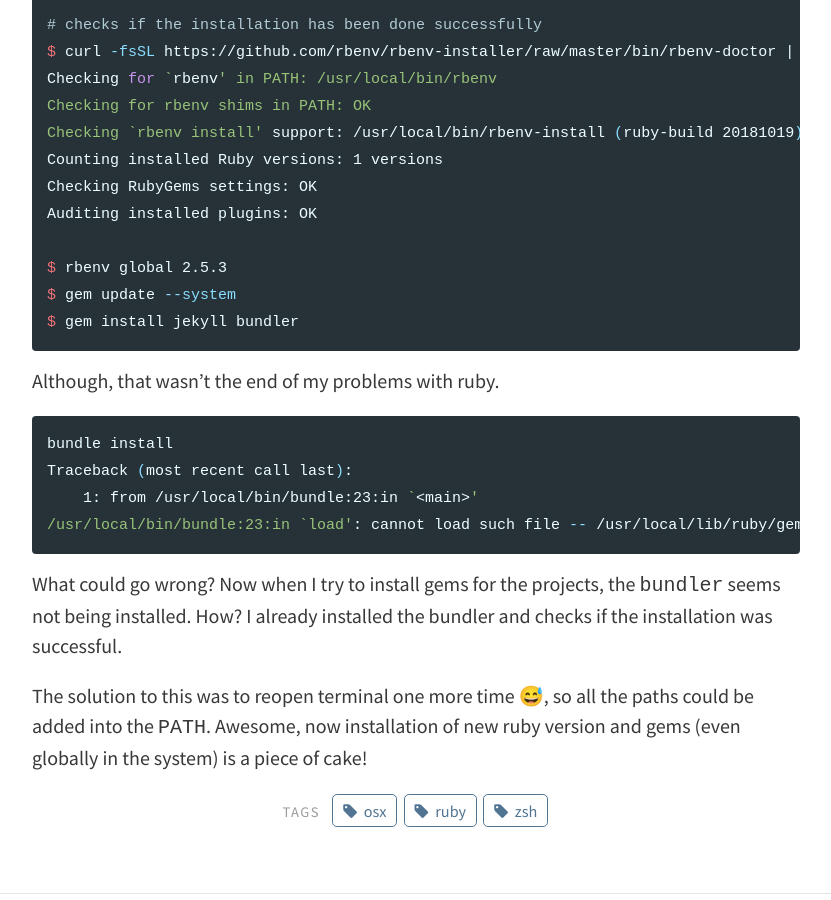
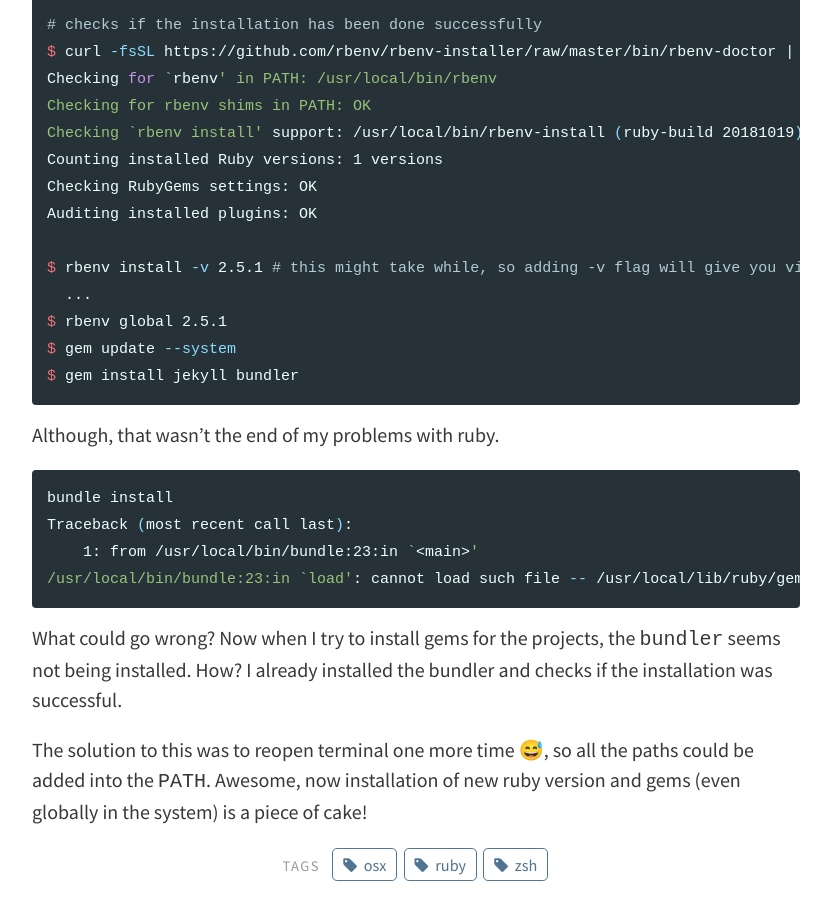
Before and after one commit to egel/egel.github.io, a Jekyll site: the page built from _posts/2018-11-10-if-possible-do-not-use-the-ruby-system-version-on-mac-osx.md, in a window 1280 px wide and 900 px high, scrolled down 1367 px. Shown: the whole window, without its empty margins (224-1055 px from the left). Built offline with Jekyll 4.4.1, drawn with Linux system fonts in a browser that asks for light colours; comment, search, counter and statistics services are not loaded.

Commit message:
Update installing ruby on mac

````diff
--- a/_posts/2018-11-10-if-possible-do-not-use-the-ruby-system-version-on-mac-osx.md
+++ b/_posts/2018-11-10-if-possible-do-not-use-the-ruby-system-version-on-mac-osx.md
@@ -42,7 +42,9 @@ Counting installed Ruby versions: 1 versions
 Checking RubyGems settings: OK
 Auditing installed plugins: OK
 
-$ rbenv global 2.5.3
+$ rbenv install -v 2.5.1 # this might take while, so adding -v flag will give you visial feedback that it didn't stuck
+  ...
+$ rbenv global 2.5.1
 $ gem update --system
 $ gem install jekyll bundler
 ```
@@ -53,7 +55,7 @@ Although, that wasn't the end of my problems with ruby.
 bundle install
 Traceback (most recent call last):
     1: from /usr/local/bin/bundle:23:in `<main>'
-/usr/local/bin/bundle:23:in `load': cannot load such file -- /usr/local/lib/ruby/gems/2.5.0/gems/bundler-1.16.1/exe/bundle (LoadError)
+/usr/local/bin/bundle:23:in `load': cannot load such file -- /usr/local/lib/ruby/gems/2.5.1/gems/bundler-1.16.1/exe/bundle (LoadError)
 ```
 
 What could go wrong? Now when I try to install gems for the projects, the <code>bundler</code> seems not being installed. How? I already installed the bundler and checks if the installation was successful.
````
